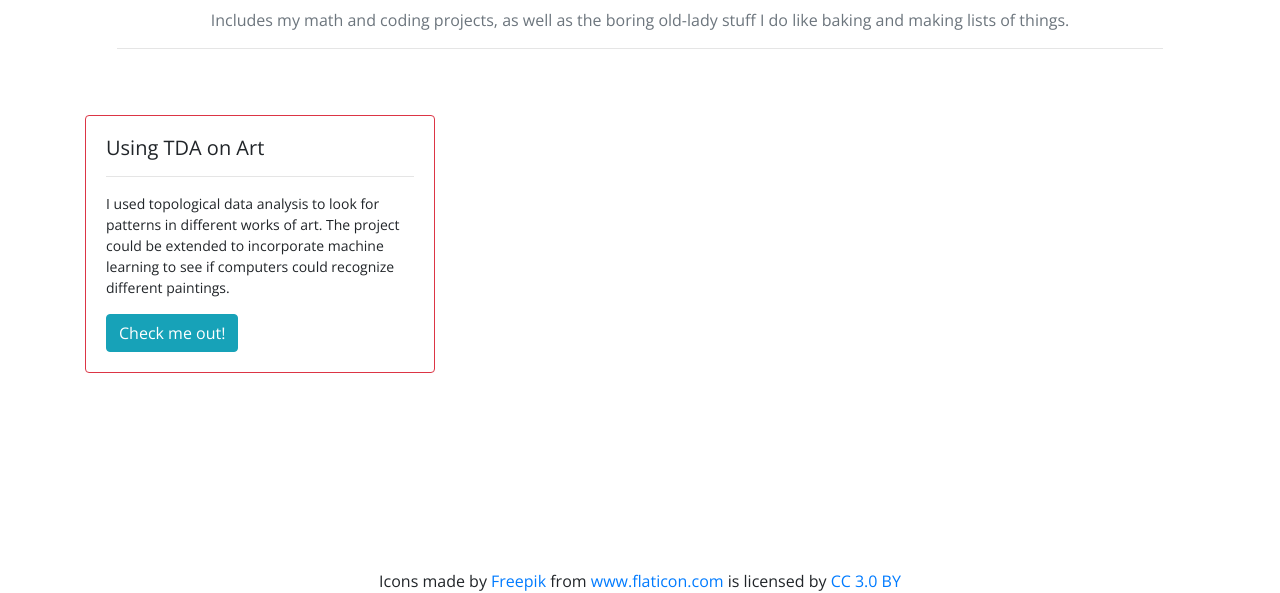
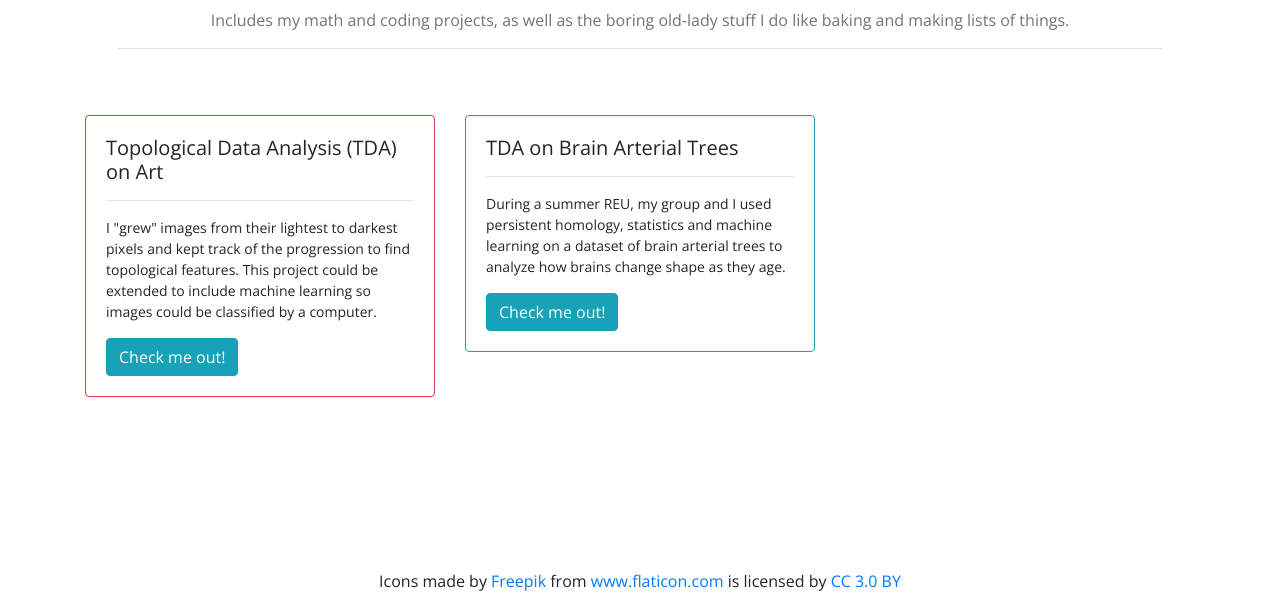
Before and after one commit to foxycoxy1018/foxycoxy1018.github.io, a plain HTML site: page projects.html in a window 1280 px wide. Shown: the part 207-800 px from the top of the page. Drawn offline with nearby package versions, Linux system fonts and the light colour scheme.

Commit message:
Add tda on brain arterial trees project

```diff
--- a/projects.html
+++ b/projects.html
@@ -60,24 +60,24 @@
               <div class="col-lg-4 col-sm-6 col-xs-12">
                 <div class="card border-danger mb-3">
                   <div class="card-body">
-                    <h5 class="card-title">Using TDA on Art</h5>
+                    <h5 class="card-title">Topological Data Analysis (TDA) on Art</h5>
                     <hr>
-                    <p class="card-text" style="font-size:14">I used topological data analysis to look for patterns in different works of art. The project could be extended to incorporate machine learning to see if computers could recognize different paintings.</p>
+                    <p class="card-text" style="font-size:14">I "grew" images from their lightest to darkest pixels and kept track of the progression to find topological features. This project could be extended to include machine learning so images could be classified by a computer.</p>
                     <a href="TDAart.pdf" class="btn btn-info">Check me out!</a>
                   </div>
                 </div>
               </div>
-<!--               <div class="col-lg-4 col-sm-6 col-xs-12">
+             <div class="col-lg-4 col-sm-6 col-xs-12">
                 <div class="card border-info mb-3">
                   <div class="card-body">
-                    <h5 class="card-title">Project Title</h5>
+                    <h5 class="card-title">TDA on Brain Arterial Trees</h5>
                     <hr>
-                    <p class="card-text">Words and things to briefly describe project.</p>
-                    <a href="#" class="btn btn-info">Check me out!</a>
+                    <p class="card-text" style="font-size:14">During a summer REU, my group and I used persistent homology, statistics and machine learning on a dataset of brain arterial trees to analyze how brains change shape as they age.</p>
+                    <a href="SummerREU_Project.pdf" class="btn btn-info">Check me out!</a>
                   </div>
                 </div>
               </div>
-            <div class="col-lg-4 col-sm-6 col-xs-12">
+<!--            <div class="col-lg-4 col-sm-6 col-xs-12">
                 <div class="card border-info mb-3">
                   <div class="card-body">
                     <h5 class="card-title">Project Title</h5>
```
